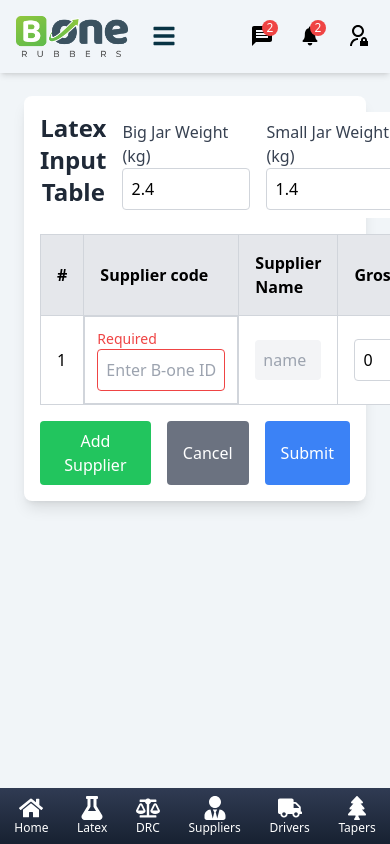
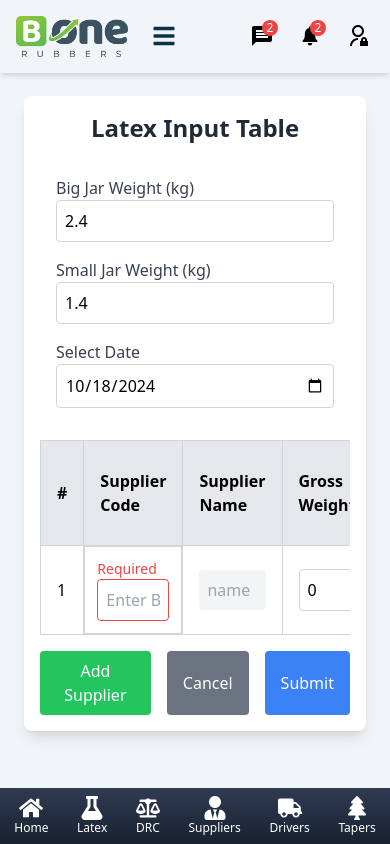
Before and after one commit to bonecompany/Supplier-Management-Client, a React (Vite) app: page /admin/latex-parchase in a window 390 px wide. Built offline with nearby package versions, Linux system fonts and the light colour scheme.

Commit message:
23 th commit for deployment branch for more responsive on more pages

```diff
--- a/src/components/admin.components/AdminSidebar.jsx
+++ b/src/components/admin.components/AdminSidebar.jsx
@@ -68,7 +68,7 @@ const AdminSidebar = () => {
                 isExpanded={isExpanded}
                 isMenu={isMenu}
                 onClick={() => {
-                  navigate("/admin/latex-purchase");
+                  navigate("/admin/latex-parchase");
                   setIsExpanded(false);
                   setIsMenu("Latex Purchase");
                 }}
--- a/src/components/admin.components/Latex/LatexInputTable.jsx
+++ b/src/components/admin.components/Latex/LatexInputTable.jsx
@@ -108,7 +108,7 @@ const LatexInputTable = () => {
     const confirmSubmit = window.confirm("Are you sure you want to submit?");
     if (!confirmSubmit) return;
     const isValid = suppliers.every(
-      (supplier) => supplier.supplierCode  && supplier.grossWeight
+      (supplier) => supplier.supplierCode && supplier.grossWeight
     );
     if (!isValid) {
       alert("Please fill in all required fields.");
@@ -117,7 +117,7 @@ const LatexInputTable = () => {
     try {
       suppliers.unshift(selectedDate)
       console.log(suppliers)
-      const response = await Axios.post("/admin/supplier/latex",{data:suppliers});
+      const response = await Axios.post("/admin/supplier/latex", { data: suppliers });
       console.log(response);
     } catch (error) {
       console.error("Error submitting latex data:", error);
@@ -155,37 +155,36 @@ const LatexInputTable = () => {
   return (
     <div className="p-6 bg-[#F1F5F8] min-h-screen flex flex-col items-center">
       <div className="bg-white shadow-lg rounded-lg p-4 w-full">
-        <div className="flex justify-between">
-          <h2 className="text-2xl font-bold text-gray-800 text-center">
+        <div className="flex flex-col md:flex-row justify-between mb-4">
+          <h2 className="text-2xl font-bold text-gray-800 text-center mb-4 md:mb-0">
             Latex Input Table
           </h2>
           {/* Date and Jar Weights */}
-          <div className="bg-white rounded-lg px-4 mb-4 py-2 flex gap-4">
-            <div>
+          <div className="bg-white rounded-lg p-4 flex flex-col md:flex-row gap-4">
+            <div className="flex-1">
               <label className="block text-gray-700">Big Jar Weight (kg)</label>
               <input
-                className="p-2 border border-gray-300 rounded focus:outline-none focus:ring-2 focus:ring-indigo-500 w-32"
+                className="p-2 border border-gray-300 rounded focus:outline-none focus:ring-2 focus:ring-indigo-500 w-full max-w-xs"
                 type="number"
                 value={bigJarWeight}
                 onChange={(e) => setBigJarWeight(e.target.value)}
                 placeholder="Enter Big Jar Weight"
               />
             </div>
-            <div>
+            <div className="flex-1">
               <label className="block text-gray-700">Small Jar Weight (kg)</label>
               <input
-                className="p-2 border border-gray-300 rounded focus:outline-none focus:ring-2 focus:ring-indigo-500 w-32"
+                className="p-2 border border-gray-300 rounded focus:outline-none focus:ring-2 focus:ring-indigo-500 w-full max-w-xs"
                 type="number"
                 value={smallJarWeight}
                 onChange={(e) => setSmallJarWeight(e.target.value)}
                 placeholder="Enter Small Jar Weight"
               />
             </div>
-            <div className="">
-              <div>
+            <div className="flex-1">
               <label className="block text-gray-700">Select Date</label>
               <input
-                  className="p-2 border border-gray-300 rounded focus:outline-none focus:ring-2 focus:ring-indigo-500 w-40"
+                className="p-2 border border-gray-300 rounded focus:outline-none focus:ring-2 focus:ring-indigo-500 w-full max-w-xs"
                 type="date"
                 value={selectedDate}
                 onChange={(e) => setSelectedDate(e.target.value)}
@@ -193,27 +192,17 @@ const LatexInputTable = () => {
             </div>
           </div>
         </div>
-        </div>
         {/* Latex Input Table */}
-        <table className="table-auto w-full border-collapse border border-gray-300">
+        <div className="overflow-x-auto">
+          <table className="table-auto min-w-full border-collapse border border-gray-300">
             <thead className="bg-gray-200">
               <tr>
                 <th className="border border-gray-300 p-4 text-left">#</th>
-              <th className="border border-gray-300 p-4 text-left">
-                Supplier code
-              </th>
-              <th className="border border-gray-300 p-4 text-left">
-                Supplier Name
-              </th>
-              <th className="border border-gray-300 p-4 text-left">
-                Gross Weight
-              </th>
-              <th className="border border-gray-300 p-4 text-left">
-                Big Jars Count
-              </th>
-              <th className="border border-gray-300 p-4 text-left">
-                Small Jars Count
-              </th>
+                <th className="border border-gray-300 p-4 text-left">Supplier Code</th>
+                <th className="border border-gray-300 p-4 text-left">Supplier Name</th>
+                <th className="border border-gray-300 p-4 text-left">Gross Weight</th>
+                <th className="border border-gray-300 p-4 text-left">Big Jars Count</th>
+                <th className="border border-gray-300 p-4 text-left">Small Jars Count</th>
                 <th className="border border-gray-300 p-4 text-left">Jars Weight</th>
                 <th className="border border-gray-300 p-4 text-left">Latex Weight</th>
               </tr>
@@ -227,23 +216,20 @@ const LatexInputTable = () => {
                       <span className="text-red-500 text-sm">Required</span>
                     )}
                     <input
-                    className={`p-2 border ${
-                      !supplier.supplierCode ? "border-red-500" : "border-gray-300"
-                    } rounded focus:outline-none focus:ring-2 focus:ring-indigo-500 w-32`}
+                      className={`p-2 border ${!supplier.supplierCode ? "border-red-500" : "border-gray-300"
+                        } rounded focus:outline-none focus:ring-2 focus:ring-indigo-500 w-full max-w-xs`}
                       type="text"
                       value={supplier.supplierCode}
                       onChange={(e) =>
                         handleSupplierChange(index, "supplierCode", e.target.value)
                       }
                       onKeyDown={(e) => handleKeyDown(index, e)}
-                    placeholder="Enter B-one ID "
+                      placeholder="Enter B-one ID"
                     />
-
                   </td>
                   <td className="border border-gray-300 p-4">
                     <span
-                    className={`block p-2 bg-gray-100 rounded ${
-                      !supplier.supplierName && "text-gray-400 select-none"
+                      className={`block p-2 bg-gray-100 rounded ${!supplier.supplierName && "text-gray-400 select-none"
                         }`}
                     >
                       {supplier.supplierName ? supplier.supplierName : "name"}
@@ -252,7 +238,7 @@ const LatexInputTable = () => {
                   <td className="border border-gray-300 p-4">
                     <input
                       ref={(el) => (grossWeightInputRefs.current[index] = el)} // Store reference to gross weight input
-                    className="p-2 border border-gray-300 rounded focus:outline-none focus:ring-2 focus:ring-indigo-500 w-32"
+                      className="p-2 border border-gray-300 rounded focus:outline-none focus:ring-2 focus:ring-indigo-500 w-full max-w-xs"
                       type="number"
                       value={supplier.grossWeight}
                       onChange={(e) =>
@@ -263,7 +249,7 @@ const LatexInputTable = () => {
                   </td>
                   <td className="border border-gray-300 p-4">
                     <input
-                    className="p-2 border border-gray-300 rounded focus:outline-none focus:ring-2 focus:ring-indigo-500 w-24"
+                      className="p-2 border border-gray-300 rounded focus:outline-none focus:ring-2 focus:ring-indigo-500 w-full max-w-xs"
                       type="number"
                       value={supplier.bigJarsCount}
                       onChange={(e) =>
@@ -274,7 +260,7 @@ const LatexInputTable = () => {
                   </td>
                   <td className="border border-gray-300 p-4">
                     <input
-                    className="p-2 border border-gray-300 rounded focus:outline-none focus:ring-2 focus:ring-indigo-500 w-24"
+                      className="p-2 border border-gray-300 rounded focus:outline-none focus:ring-2 focus:ring-indigo-500 w-full max-w-xs"
                       type="number"
                       value={supplier.smallJarsCount}
                       onChange={(e) =>
@@ -297,7 +283,7 @@ const LatexInputTable = () => {
               ))}
             </tbody>
           </table>
-
+        </div>
         <div className="flex justify-end space-x-4 mt-4">
           <button
             className="px-4 py-2 bg-green-500 text-white rounded hover:bg-green-600"
--- a/src/components/admin.components/PieChart.jsx
+++ b/src/components/admin.components/PieChart.jsx
@@ -3,7 +3,7 @@ import ReactApexChart from 'react-apexcharts';
 
 const ApexChart = () => {
   const [chartState] = useState({
-    series: [70, 65, 90, 20],
+    series: [70, 65, 90, 50, 89],
     options: {
       labels: ['Supplier', 'Tapper', 'Latex', 'Driver'],
       chart: {
```
Also changed, not shown: src/components/UpdatingTableComponents.jsx (+73 -72 lines), src/components/admin.components/Suppliers/SupplierNavbar.jsx (+15 -17 lines), src/components/admin.components/TableComponent.jsx (+18 -49 lines). Lines whose indentation alone changed are shown as unchanged.
